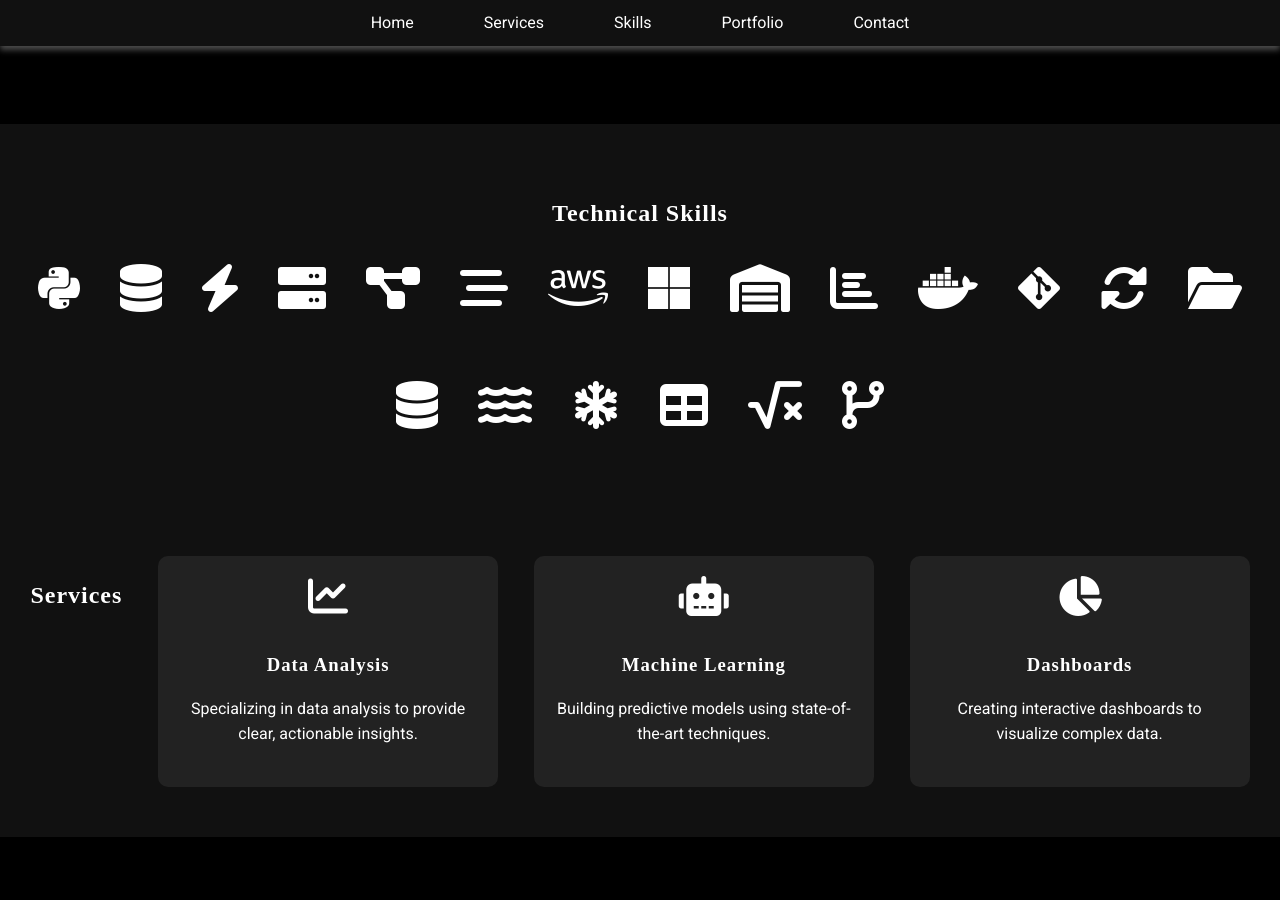
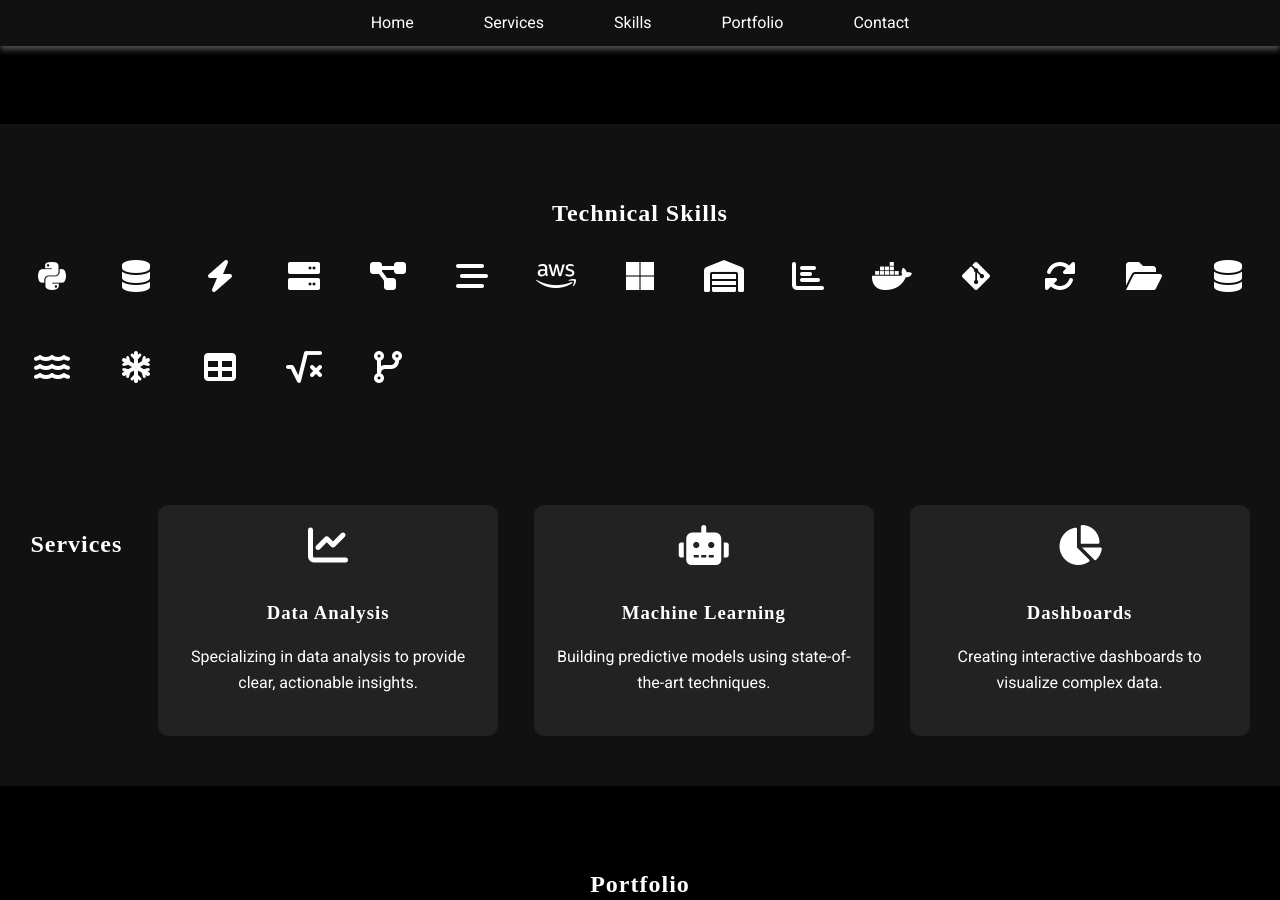
Before and after one commit to arshadsm/arshadsm.github.io, a Jekyll site: the page built from index.md, in a window 1280 px wide and 900 px high, scrolled down 776 px. Built offline with Jekyll 4.4.1, drawn with Linux system fonts in a browser that asks for light colours.

Commit message:
Update styles.css

```diff
--- a/styles/styles.css
+++ b/styles/styles.css
@@ -84,7 +84,6 @@ header p {
 }
 
 /* Skills Section */
-/* Skills Section */
 .skills {
     padding: 50px 20px;
     background-color: #111111;
@@ -93,37 +92,37 @@ header p {
 }
 
 .skills-container {
-    display: flex;
-    justify-content: center;
-    flex-wrap: wrap;
-    gap: 20px;
+    display: grid;
+    grid-template-columns: repeat(auto-fit, minmax(60px, 1fr)); /* Adjust columns to fit screen */
+    gap: 20px; /* Space between icons */
+    justify-items: center;
 }
 
 .skill-icon {
     position: relative;
-    font-size: 3em;
+    font-size: 2em; /* Adjust icon size as needed */
     color: #FFFFFF;
+    transition: transform 0.3s ease;
     padding: 10px;
-    transition: transform 0.3s ease;
 }
 
 .skill-icon:hover {
-    transform: scale(1.1); /* Slight zoom on hover */
-    color: #FFD700; /* Change icon color on hover */
+    transform: scale(1.1);
+    color: #FFD700;
 }
 
 /* Tooltip (Hover Description) */
 .skill-icon::after {
-    content: attr(data-description); /* Use data-description attribute */
+    content: attr(data-description);
     position: absolute;
     bottom: -30px;
     left: 50%;
     transform: translateX(-50%);
     background-color: #222222;
     color: #FFFFFF;
-    padding: 5px 10px;
+    padding: 5px 8px;
     border-radius: 5px;
-    font-size: 0.8em;
+    font-size: 0.7em; /* Reduced font size */
     opacity: 0;
     visibility: hidden;
     transition: opacity 0.3s ease;
```
